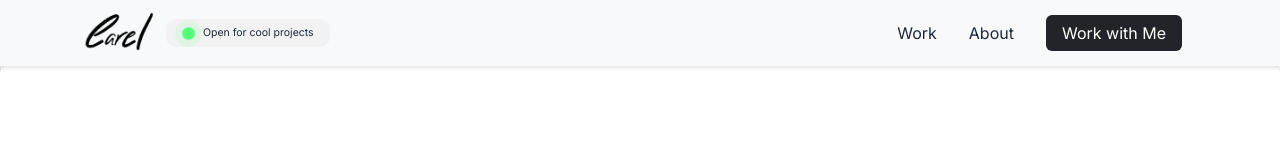
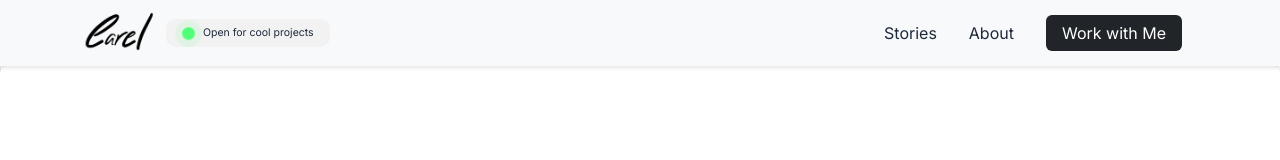
Before and after one commit to carelmaeda/cma-next, a Next.js app: page / in a window 1280 px wide. Shown: the top 160 px of the page. Built offline with nearby package versions, Linux system fonts and the light colour scheme.

Commit message:
fix: change work to stories

```diff
--- a/src/app/components/partials/Navbar.tsx
+++ b/src/app/components/partials/Navbar.tsx
@@ -42,7 +42,7 @@ export default function Navbar() {
             </li>
             <li className="nav-item">
               <Link className="nav-link py-3 p-md-0" href="/#work">
-                Work
+                Stories
               </Link>
             </li>
             <li className="nav-item">
```
